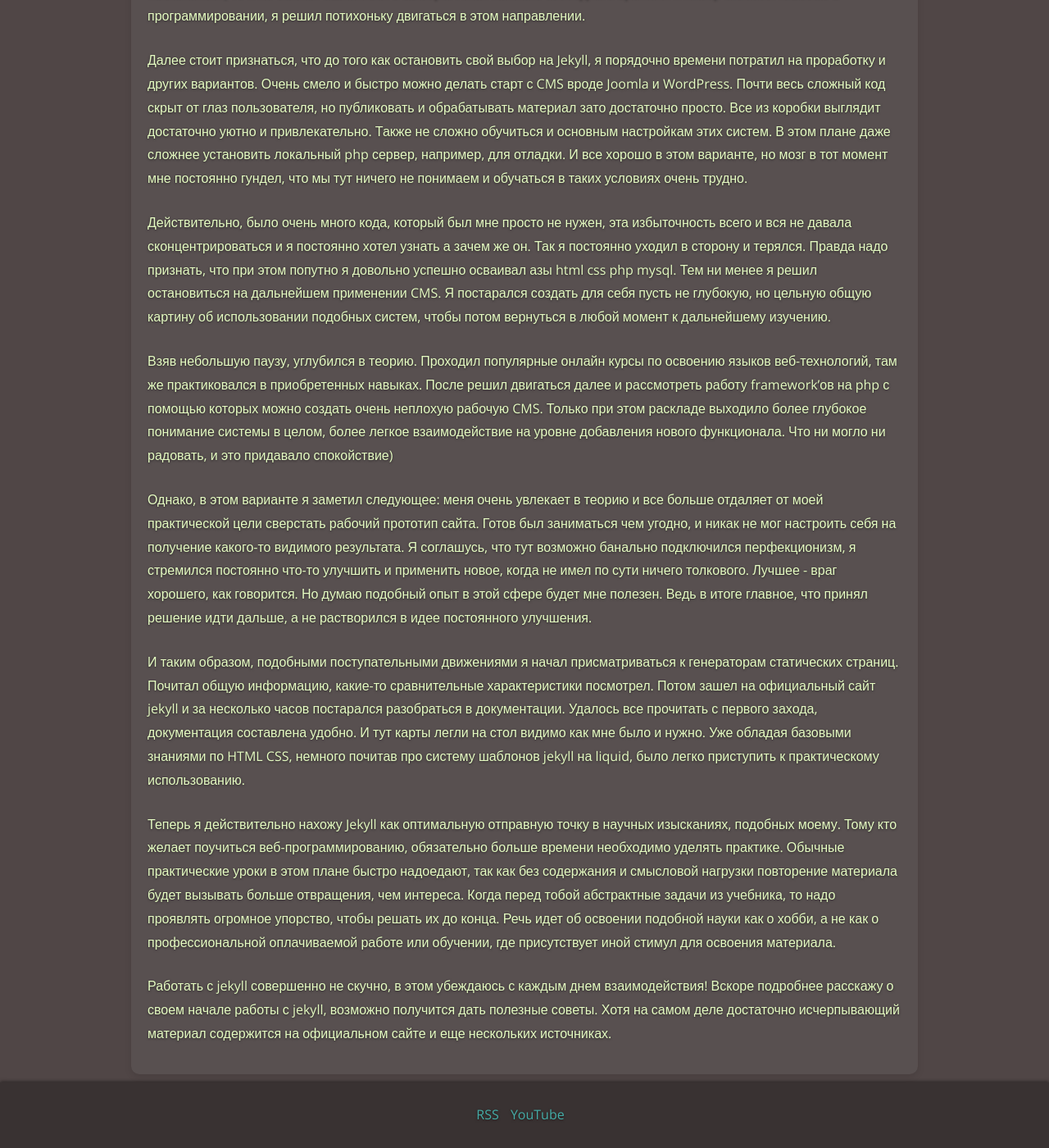
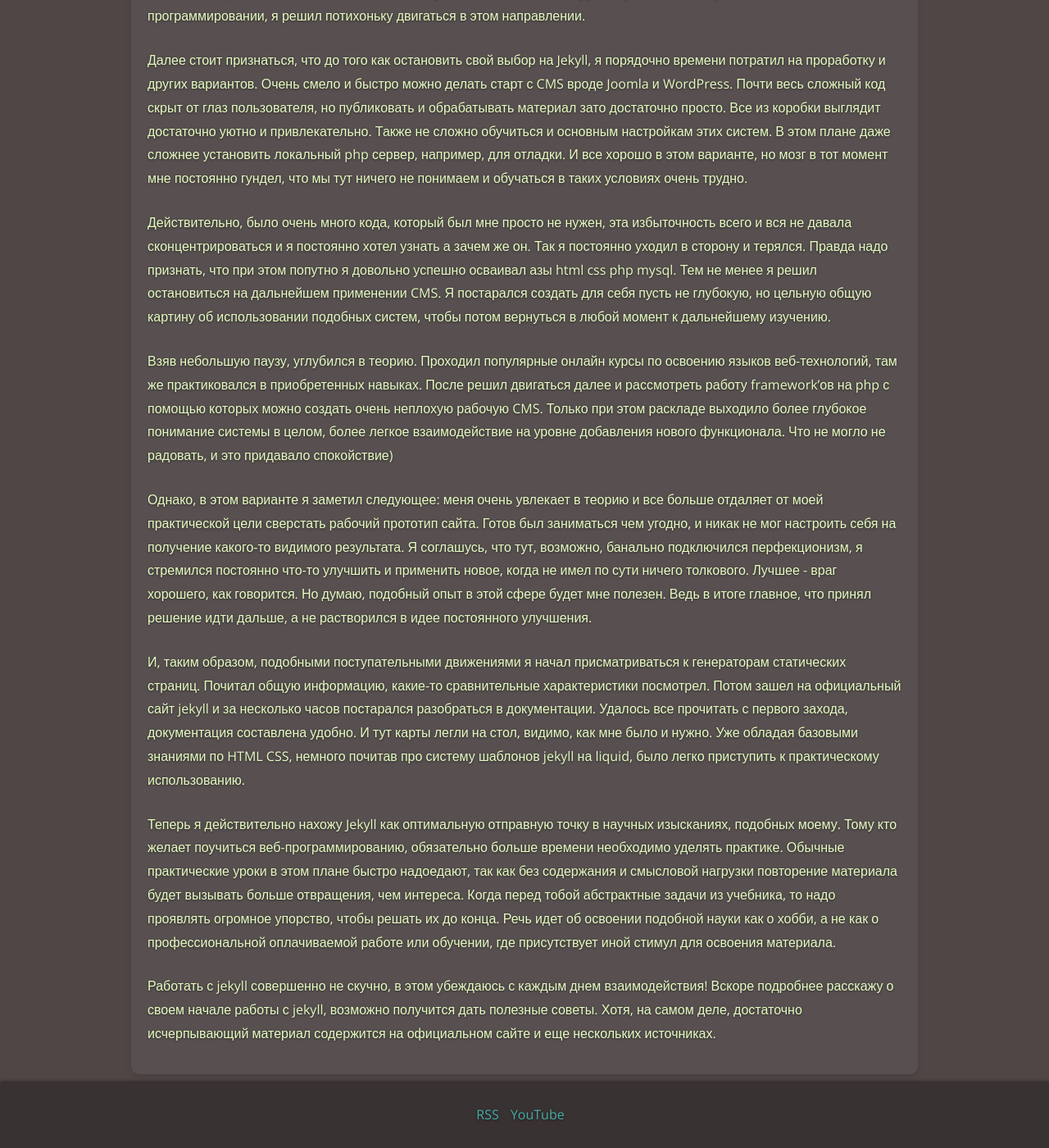
Before and after one commit to kiviok/kiviok.github.io, a Jekyll site: the page built from _posts/2016-03-15-my-way-to-jekyll.md, in a window 1280 px wide and 1400 px high, scrolled down 958 px. Shown: the whole window at 82% size. Built offline with Jekyll 4.4.1, drawn with Linux system fonts in a browser that asks for light colours; comment, search, counter and statistics services are not loaded.

Commit message:
Update 2016-03-15-my-way-to-jekyll.md

```diff
--- a/_posts/2016-03-15-my-way-to-jekyll.md
+++ b/_posts/2016-03-15-my-way-to-jekyll.md
@@ -17,15 +17,15 @@ description: Краткое описание пути, пройденного а
 
 Далее стоит признаться, что до того как остановить свой выбор на Jekyll, я порядочно времени потратил на проработку и других вариантов. Очень смело и быстро можно делать старт с CMS вроде Joomla и WordPress. Почти весь сложный код скрыт от глаз пользователя, но публиковать и обрабатывать материал зато достаточно просто. Все из коробки выглядит достаточно уютно и привлекательно. Также не сложно обучиться и основным настройкам этих систем. В этом плане даже сложнее установить локальный php сервер, например, для отладки. И все хорошо в этом варианте, но мозг в тот момент мне постоянно гундел, что мы тут ничего не понимаем и обучаться в таких условиях очень трудно.
 
-Действительно, было очень много кода, который был мне просто не нужен, эта избыточность всего и вся не давала сконцентрироваться и я постоянно хотел узнать а зачем же он. Так я постоянно уходил в сторону и терялся. Правда надо признать, что при этом попутно я довольно успешно осваивал азы html css php mysql. Тем ни менее я решил остановиться на дальнейшем применении CMS. Я постарался создать для себя пусть не глубокую, но цельную общую картину об использовании подобных систем, чтобы потом вернуться в любой момент к дальнейшему изучению.
+Действительно, было очень много кода, который был мне просто не нужен, эта избыточность всего и вся не давала сконцентрироваться и я постоянно хотел узнать а зачем же он. Так я постоянно уходил в сторону и терялся. Правда надо признать, что при этом попутно я довольно успешно осваивал азы html css php mysql. Тем не менее я решил остановиться на дальнейшем применении CMS. Я постарался создать для себя пусть не глубокую, но цельную общую картину об использовании подобных систем, чтобы потом вернуться в любой момент к дальнейшему изучению.
 
-Взяв небольшую паузу, углубился в теорию. Проходил популярные онлайн курсы по освоению языков веб-технологий, там же практиковался в приобретенных навыках. После решил двигаться далее и рассмотреть работу framework'ов на php с помощью которых можно создать очень неплохую рабочую CMS. Только при этом раскладе выходило более глубокое понимание системы в целом, более легкое взаимодействие на уровне добавления нового функционала. Что ни могло ни радовать, и это придавало спокойствие)
+Взяв небольшую паузу, углубился в теорию. Проходил популярные онлайн курсы по освоению языков веб-технологий, там же практиковался в приобретенных навыках. После решил двигаться далее и рассмотреть работу framework'ов на php с помощью которых можно создать очень неплохую рабочую CMS. Только при этом раскладе выходило более глубокое понимание системы в целом, более легкое взаимодействие на уровне добавления нового функционала. Что не могло не радовать, и это придавало спокойствие)
 
-Однако, в этом варианте я заметил следующее: меня очень увлекает в теорию и все больше отдаляет от моей практической цели сверстать рабочий прототип сайта. Готов был заниматься чем угодно, и никак не мог настроить себя на получение какого-то видимого результата. Я соглашусь, что тут возможно банально подключился перфекционизм, я стремился постоянно что-то улучшить и применить новое, когда не имел по сути ничего толкового. Лучшее - враг хорошего, как говорится. Но думаю подобный опыт в этой сфере будет мне полезен. Ведь в итоге главное, что принял решение идти дальше, а не растворился в идее постоянного улучшения.
+Однако, в этом варианте я заметил следующее: меня очень увлекает в теорию и все больше отдаляет от моей практической цели сверстать рабочий прототип сайта. Готов был заниматься чем угодно, и никак не мог настроить себя на получение какого-то видимого результата. Я соглашусь, что тут, возможно, банально подключился перфекционизм, я стремился постоянно что-то улучшить и применить новое, когда не имел по сути ничего толкового. Лучшее - враг хорошего, как говорится. Но думаю, подобный опыт в этой сфере будет мне полезен. Ведь в итоге главное, что принял решение идти дальше, а не растворился в идее постоянного улучшения.
 
-И таким образом, подобными поступательными движениями я начал присматриваться к генераторам статических страниц. Почитал общую информацию, какие-то сравнительные характеристики посмотрел. Потом зашел на официальный сайт jekyll и за несколько часов постарался разобраться в документации. Удалось все прочитать с первого захода, документация составлена удобно. И тут карты легли на стол видимо как мне было и нужно. Уже обладая базовыми знаниями по HTML CSS, немного почитав про систему шаблонов jekyll на liquid, было легко приступить к практическому использованию.
+И, таким образом, подобными поступательными движениями я начал присматриваться к генераторам статических страниц. Почитал общую информацию, какие-то сравнительные характеристики посмотрел. Потом зашел на официальный сайт jekyll и за несколько часов постарался разобраться в документации. Удалось все прочитать с первого захода, документация составлена удобно. И тут карты легли на стол, видимо, как мне было и нужно. Уже обладая базовыми знаниями по HTML CSS, немного почитав про систему шаблонов jekyll на liquid, было легко приступить к практическому использованию.
 
 Теперь я действительно нахожу Jekyll как оптимальную отправную точку в научных изысканиях, подобных моему. Тому кто желает поучиться веб-программированию, обязательно больше времени необходимо уделять практике. Обычные практические уроки в этом плане быстро надоедают, так как без содержания и смысловой нагрузки повторение материала будет вызывать больше отвращения, чем интереса. Когда перед тобой абстрактные задачи из учебника, то надо проявлять огромное упорство, чтобы решать их до конца. Речь идет об освоении подобной науки как о хобби, а не как о профессиональной оплачиваемой работе или обучении, где присутствует иной стимул для освоения материала.
 
 Работать с jekyll совершенно не скучно, в этом убеждаюсь с каждым днем взаимодействия!
-Вскоре подробнее расскажу о своем начале работы с jekyll, возможно получится дать полезные советы. Хотя на самом деле достаточно исчерпывающий материал содержится на официальном сайте и еще нескольких источниках.
+Вскоре подробнее расскажу о своем начале работы с jekyll, возможно получится дать полезные советы. Хотя, на самом деле, достаточно исчерпывающий материал содержится на официальном сайте и еще нескольких источниках.
```
